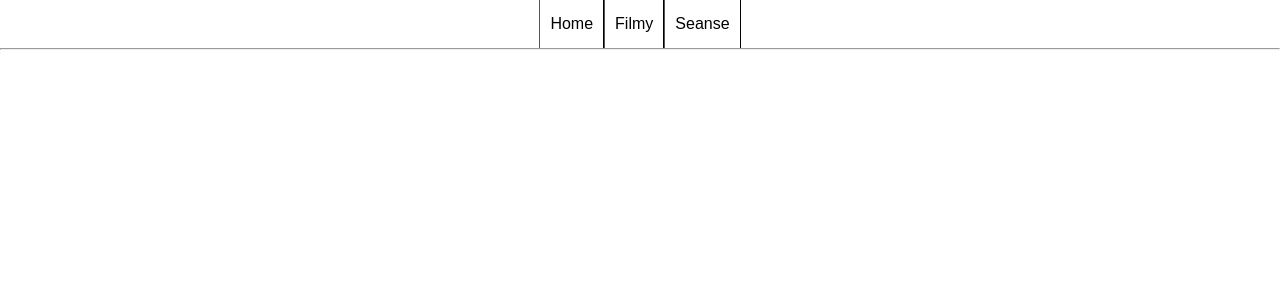
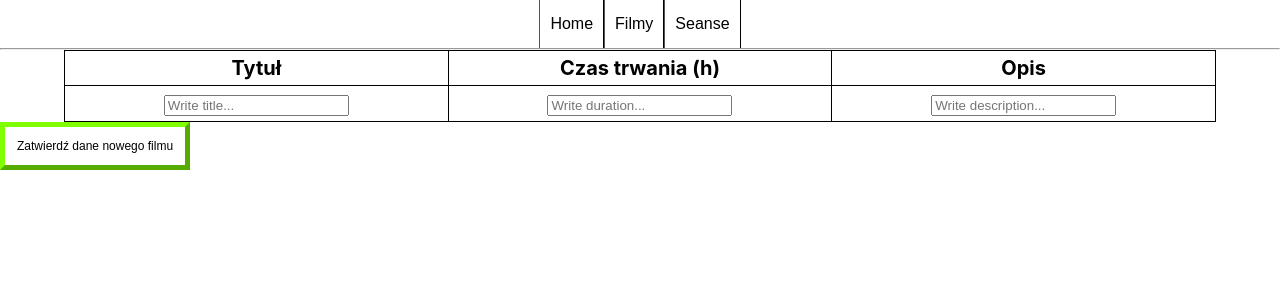
Before and after one commit to matryt-8/React, a React (Create React App) app in the folder apka/: page /addmovie in a window 1280 px wide. Shown: the top 300 px of the page. Built offline with nearby package versions, Linux system fonts and the light colour scheme.

Commit message:
added possibility to add movies

```diff
--- a/apka/src/App.js
+++ b/apka/src/App.js
@@ -3,10 +3,10 @@ import { BrowserRouter as Router, Route } from "react-router-dom";
 import axios from "axios";
 import Nav from "./Nav";
 import Movies from "./Movies/Movies";
+import Screenings from "./Screenings/Screenings";
 import EditMovie from "./Movies/EditMovie";
-import Screenings from "./Screenings/Screenings";
+import AddMovie from "./Movies/AddMovie";
 import AddScreening from "./Screenings/AddScreening";
-import EditScreening from "./Screenings/EditScreening";
 import './Styles/App.css';
 
 axios.defaults.baseURL = "http://localhost:7777/";
@@ -20,7 +20,7 @@ class App extends Component{
 
   addMovie = (data) =>{
     var body = {
-      "id": data.id,
+      "id": 0,
       "title": data.title,
       "duration": data.duration
     }
@@ -66,20 +66,19 @@ class App extends Component{
       .catch((error) => console.log(error));
   }
 
-  editScreening = (screening,data) =>{
-
+  editScreening = (data) =>{
     var body = {
-      "id": screening.id,
+      "id": data.id,
       "date": data.date,
       "hour": data.hour,
       "movie": data.movie,
       "room": data.room,
-      "sold_tickets": screening.sold_tickets,
-      "free_tickets": screening.free_tickets,
-      "taken_seats": screening.taken_seats
+      "sold tickets": data.soldtickets,
+      "free tickets": data.freetickets,
+      "taken seats": data.takenseats
     }
 
-    axios.put("screenings/"+ body.id, body)
+    axios.put("screenings"+ body.id, body)
       .then((response) => console.log(response))
       .catch((error) => console.log(error));
   }
@@ -91,10 +90,10 @@ class App extends Component{
         <Router>
           <Route exact path="/" render={() => <h1 className="App">Home</h1>} />
           <Route exact path="/movies" render={() => <Movies deleteMovie={this.deleteMovie}/>}/>
+          <Route exact path="/screenings" render={() => <Screenings/>}/>
           <Route exact path="/editmovie/:id" render={({match}) => <EditMovie id={match.params.id} editMovie={this.editMovie}/>}/>
-          <Route exact path="/screenings" render={() => <Screenings/>}/>
+          <Route exact path="/addmovie" render={() => <AddMovie addMovie={this.addMovie}/>}/>
           <Route exact path="/addscreening" render={() => <AddScreening onSubmit={this.addScreening}/>}/>
-          <Route exact path="/editscreening/:id" render={({match}) => <EditScreening id={match.params.id} onSubmit={this.editScreening}/>}/>
         </Router>
       </div>
     );
--- a/apka/src/Movies/AddMovie.js
+++ b/apka/src/Movies/AddMovie.js
@@ -0,0 +1,87 @@
+import React, { Component } from "react";
+import axios from "axios";
+import "../Styles/Table.css";
+import "../Styles/Button.css";
+import { Redirect } from "react-router-dom";
+axios.defaults.baseURL = "http://localhost:7777/";
+class AddMovie extends Component {
+    constructor(props){
+        super(props);
+        this.state = {
+            title: "",
+            duration: 0,
+            description: "",
+            redirect: false
+        }
+    }
+
+    addMovie = () => {
+        const addMovieOnServer = this.props.addMovie;
+        addMovieOnServer(this.state);
+        this.redirection();
+    }
+
+    async redirection(){
+        this.setState({
+            redirect: true
+        })
+    }
+
+    onChange = (event) =>
+    {
+        let value = event.target.value;
+        let name = event.target.id;
+
+        this.setState({
+            [name]: value
+        })
+    }
+
+
+
+    render() {
+        if (this.state.redirect!==true)
+        return (
+            <div>
+                <div>
+                    <table className="table">
+                        <tbody>
+                            <tr>
+                            <th>Tytuł</th>
+                            <th>Czas trwania (h)</th>
+                            <th>Opis</th>
+                            </tr>
+
+                            <tr>
+                                <td>
+                                <input type="text" id="title" placeholder="Write title... " onChange={this.onChange} />
+                                </td>
+                                <td>
+                                <input type="number" id="duration" placeholder="Write duration... " onChange={this.onChange} />
+                                </td>
+                                <td>
+                                <input type="text" id="description" placeholder="Write description... " onChange={this.onChange} />
+                                </td>
+
+                            </tr>
+
+                        </tbody>
+                    </table>
+
+
+                    <button class="button button" onClick={this.addMovie}>Zatwierdź dane nowego filmu</button>
+
+                </div>
+            </div>
+        )
+        else
+        {
+            return (
+                <Redirect to="/movies"/>
+            )
+        }
+
+    }
+}
+
+export default AddMovie;
--- a/apka/src/Movies/Movies.js
+++ b/apka/src/Movies/Movies.js
@@ -30,10 +30,13 @@ class Movies extends Component {
       })
   }
 
-  onClick = (id) => {
+  deleteClick = (id) => {
       this.props.deleteMovie(id);
      this.getMovies();
   }
+
+
+
 
   render(){
     let movies = this.state.MoviesList;
@@ -59,13 +62,14 @@ class Movies extends Component {
                   <a href={"/editmovie/"+x.id}>Edytuj</a>
                 </td>
                 <td>
-                <button onClick={this.onClick.bind(this, x.id)}>Usuń</button>
+                <button onClick={this.deleteClick.bind(this, x.id)}>Usuń</button>
                 </td>
               </tr>
             )})
           }
           </tbody>
         </table>
+        <button><a href={"/addmovie/"}>Dodaj</a></button>
       </div>
     );
   }
```
